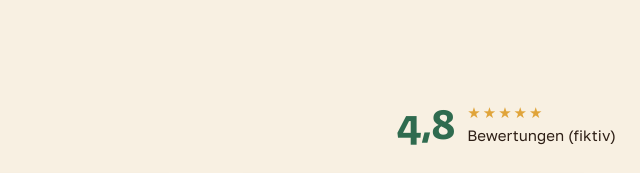
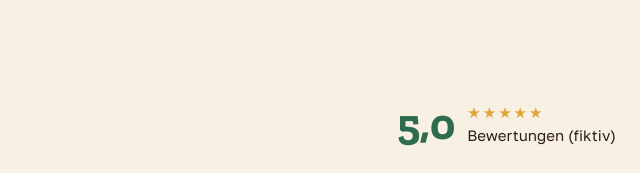
Before and after one commit to julia-mirku/backstube-sonnenberg, a plain HTML site: page index.html in a window 1280 px wide. Shown: the part 4409-4582 px from the top of the page, 640-1280 px from the left. Drawn offline with nearby package versions, Linux system fonts and the light colour scheme.

Commit message:
Add files via upload

```diff
--- a/index.html
+++ b/index.html
@@ -686,7 +686,7 @@ footer{background:transparent;color:var(--muted);border-top:1px solid rgba(58,35
 <!-- STIMMEN -->
 <section class="sec stimmen" id="stimmen">
   <div class="wrap">
-    <div class="sh fade"><h2>«Hier stimmt <em>einfach alles.</em>»</h2><div class="sterne"><b>4,8</b><span><span style="color:var(--gold);letter-spacing:2px">★★★★★</span><br>Bewertungen (fiktiv)</span></div></div>
+    <div class="sh fade"><h2>«Hier stimmt <em>einfach alles.</em>»</h2><div class="sterne"><b>5,0</b><span><span style="color:var(--gold);letter-spacing:2px">★★★★★</span><br>Bewertungen (fiktiv)</span></div></div>
     <div class="regalwrap fade">
       <button class="pfeil l" data-l="zitate" aria-label="Zurück"><svg viewBox="0 0 24 24" fill="none" stroke="currentColor" stroke-width="2"><path d="M15 5l-7 7 7 7"/></svg></button>
       <div class="zitate" id="zitate">
```
